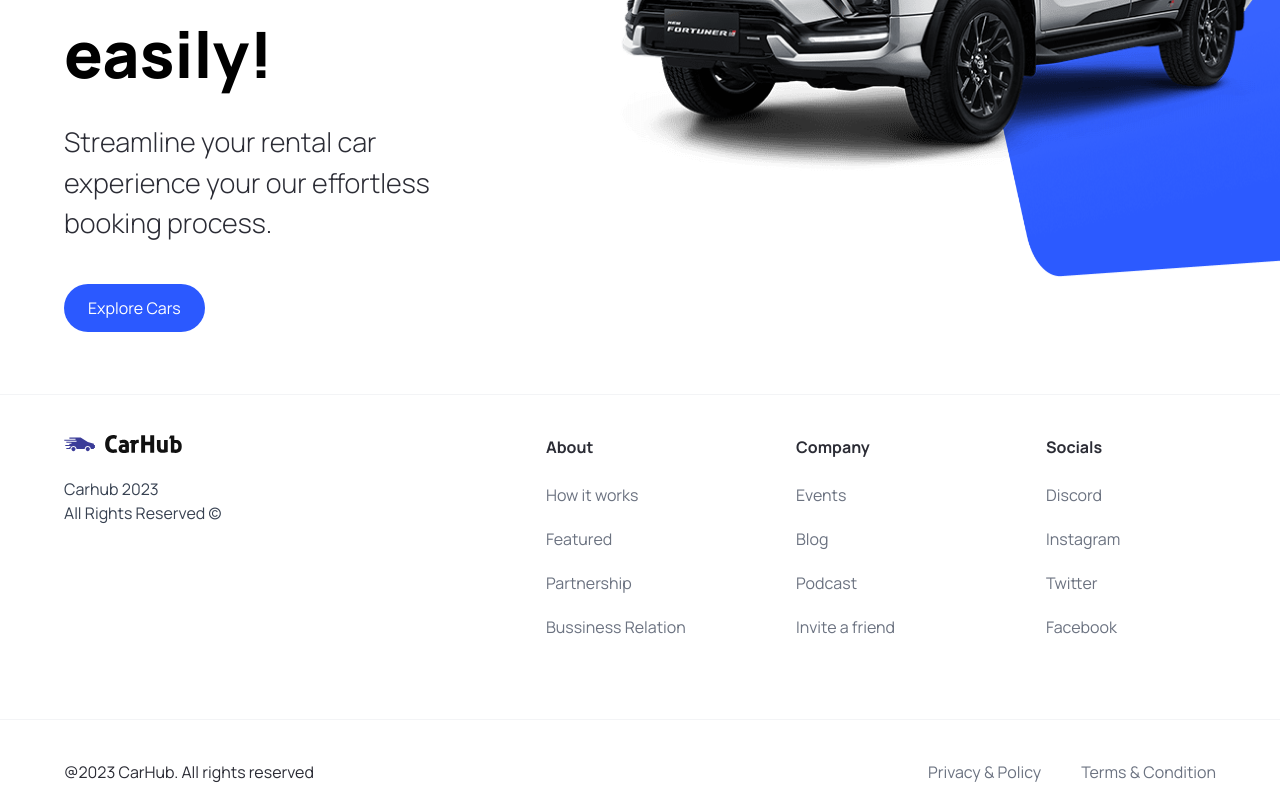
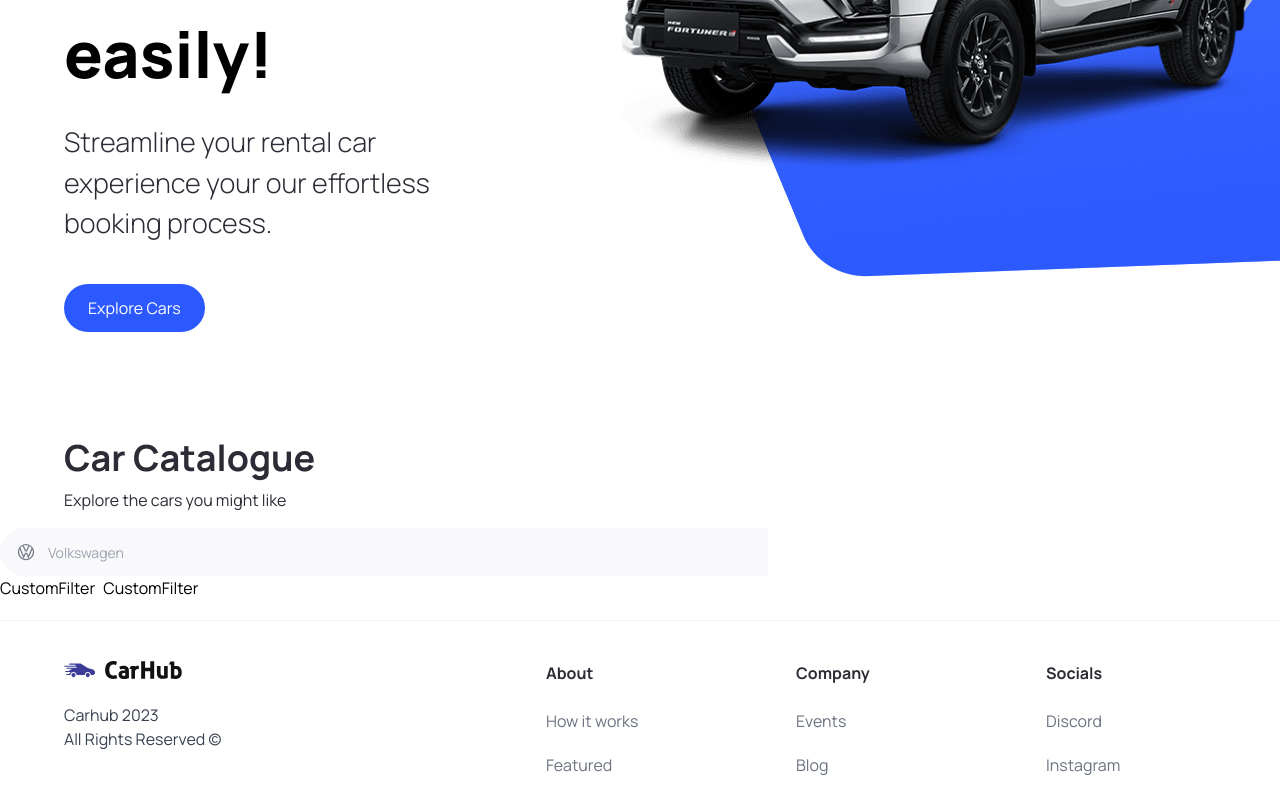
Before and after one commit to WaqarAhmad321/nextcar, a Next.js app: page / in a window 1280 px wide. Shown: the part 426-1223 px from the top of the page. Built offline with nearby package versions, Linux system fonts and the light colour scheme.

Commit message:
feat: SearchBar added and some minor changes

```diff
--- a/app/page.tsx
+++ b/app/page.tsx
@@ -1,9 +1,25 @@
-import { Hero } from "@/components";
+import { CustomFilter, Hero, SearchBar } from "@/components";
 
 export default function Home() {
   return (
     <main className="overflow-hidden">
       <Hero />
+
+      <div className="mt-12 padding-x padding-y max-width" id="discover">
+        <div className="home__text-container">
+          <h1 className="text-4xl font-bold">Car Catalogue</h1>
+          <p>Explore the cars you might like</p>
+        </div>
+      </div>
+
+      <div className="home__filter">
+        <SearchBar />
+
+        <div className="home__filter-container">
+          <CustomFilter title="fuel" />
+          <CustomFilter title="year" />
+        </div>
+      </div>
     </main>
   );
 }
--- /dev/null
+++ b/components/CustomFilter.tsx
@@ -0,0 +1,5 @@
+const CustomFilter = () => {
+  return <div>CustomFilter</div>;
+};
+
+export default CustomFilter;
--- a/components/Hero.tsx
+++ b/components/Hero.tsx
@@ -28,9 +28,8 @@
       <div className="hero__image-container">
         <div className="hero__image">
           <Image src="/hero.png" alt="hero" fill className="object-contain" />
-
-          <div className="hero__image-overlay" />
         </div>
+        <div className="hero__image-overlay" />
       </div>
     </div>
   );
--- /dev/null
+++ b/components/SearchBar.tsx
@@ -0,0 +1,22 @@
+"use client";
+
+import { SearchManufacturer } from "@/components/index";
+import { useState } from "react";
+
+const SearchBar = () => {
+  const [manufacturer, setManufacturer] = useState("");
+  const handleSubmit = () => {};
+
+  return (
+    <form className="searchbar" onSubmit={handleSubmit}>
+      <div className="searchbar__item">
+        <SearchManufacturer
+          manufacturer={manufacturer}
+          setManufacturer={setManufacturer}
+        />
+      </div>
+    </form>
+  );
+};
+
+export default SearchBar;
--- /dev/null
+++ b/components/SearchManufacturer.tsx
@@ -0,0 +1,95 @@
+"use client";
+
+import { manufacturers } from "@/constants";
+import { SearchManufacturerProps } from "@/types";
+import { Combobox, Transition, Modal } from "@headlessui/react";
+import Image from "next/image";
+import { useState, Fragment } from "react";
+
+const SearchManufacturer = ({
+  manufacturer,
+  setManufacturer,
+}: SearchManufacturerProps) => {
+  const [query, setQuery] = useState("");
+  const filteredManufacturers =
+    query === ""
+      ? manufacturers
+      : manufacturers.filter((item) =>
+          item
+            .toLowerCase()
+            .replace(/\s+/g, "")
+            .includes(query.toLowerCase().replace(/\s+/g, ""))
+        );
+
+  return (
+    <div className="search-manufacturer">
+      <Combobox value={manufacturer} onChange={setManufacturer}>
+        <div className="relative w-full">
+          <Combobox.Button className="absolute top-[14px]">
+            <Image
+              src="/car-logo.svg"
+              alt="car-logo"
+              className="ml-4"
+              width={20}
+              height={20}
+            />
+          </Combobox.Button>
+
+          <Combobox.Input
+            className="search-manufacturer__input"
+            placeholder="Volkswagen"
+            displayValue={(manufacturer: string) => manufacturer}
+            onChange={(e) => setQuery(e.target.value)}
+          />
+
+          <Transition
+            as={Fragment}
+            leave="transition ease-in duration-100"
+            leaveFrom="opacity-100"
+            leaveTo="opacity-0"
+            afterLeave={() => setQuery("")}>
+            <Combobox.Options>
+              {filteredManufacturers.length === 0 && query !== "" ? (
+                <Combobox.Option
+                  value={query}
+                  className="search-manufacturer__option cursor-auto">
+                  Not Found...
+                </Combobox.Option>
+              ) : (
+                filteredManufacturers.map((item) => (
+                  <Combobox.Option
+                    value={item}
+                    key={item}
+                    className={({ active }) => `
+               relative search-manufacturer__option ${
+                 active ? "bg-primary-blue text-white" : "text-gray-900"
+               }
+              `}>
+                    {({ selected, active }) => (
+                      <>
+                        <span
+                          className={`block truncate ${
+                            selected ? "font-medium" : "font-normal"
+                          }`}>
+                          {item}
+                        </span>
+                        {selected ? (
+                          <span
+                            className={`absolute inset-y-0 left-0 flex items-center pl-3 ${
+                              active ? "text-white" : "text-teal-600"
+                            }`}></span>
+                        ) : null}
+                      </>
+                    )}
+                  </Combobox.Option>
+                ))
+              )}
+            </Combobox.Options>
+          </Transition>
+        </div>
+      </Combobox>
+    </div>
+  );
+};
+
+export default SearchManufacturer;
--- a/components/index.ts
+++ b/components/index.ts
@@ -1,4 +1,7 @@
 import Hero from "./Hero";
 import CustomButton from "./CustomButton";
+import CustomFilter from "./CustomFilter";
+import SearchBar from "./SearchBar";
+import SearchManufacturer from "./SearchManufacturer";
 
-export { Hero, CustomButton };
+export { Hero, CustomButton, CustomFilter, SearchBar, SearchManufacturer };
--- a/next.config.js
+++ b/next.config.js
@@ -1,4 +1,5 @@
 /** @type {import('next').NextConfig} */
-const nextConfig = {}
+const nextConfig = {
+};
 
-module.exports = nextConfig
+module.exports = nextConfig;
--- a/package.json
+++ b/package.json
@@ -9,6 +9,7 @@
     "lint": "next lint"
   },
   "dependencies": {
+    "@headlessui/react": "^0.0.0-insiders.1469b85",
     "next": "13.5.6",
     "react": "^18",
     "react-dom": "^18"
--- a/types/index.ts
+++ b/types/index.ts
@@ -6,3 +6,8 @@
   handleClick?: MouseEventHandler<HTMLButtonElement>;
   btnType?: "button" | "submit";
 }
+
+export interface SearchManufacturerProps {
+  manufacturer: string;
+  setManufacturer: (manufacturer: string) => void;
+}
```
Also changed, not shown: 1 other file (tests, documents, lock files or other folders).
